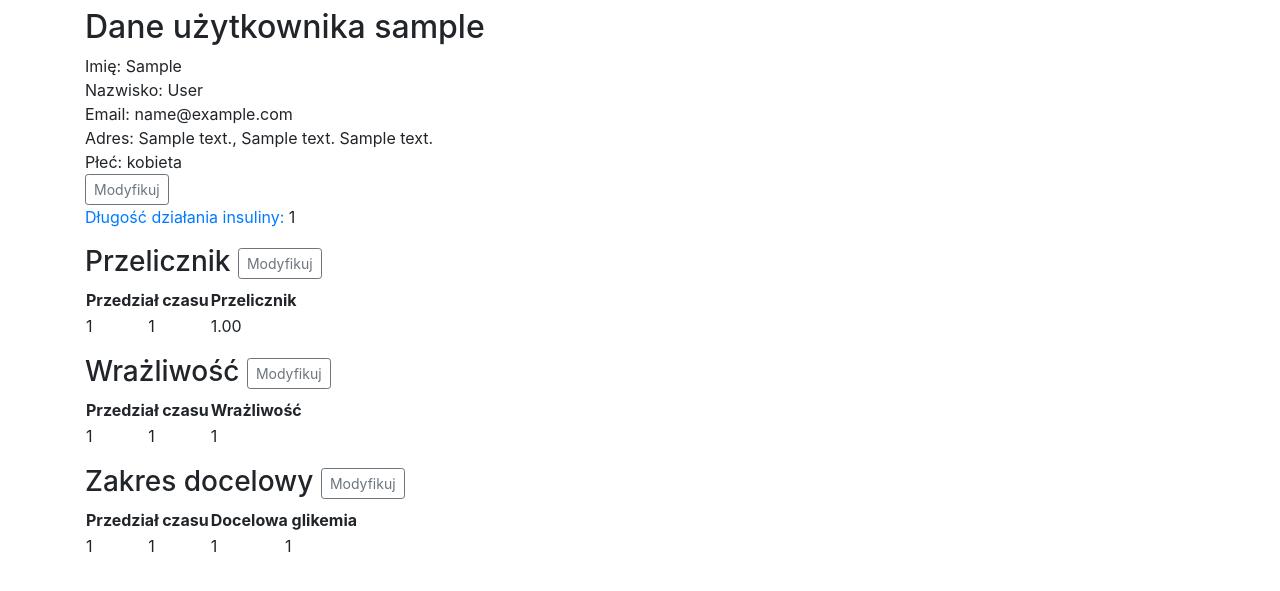
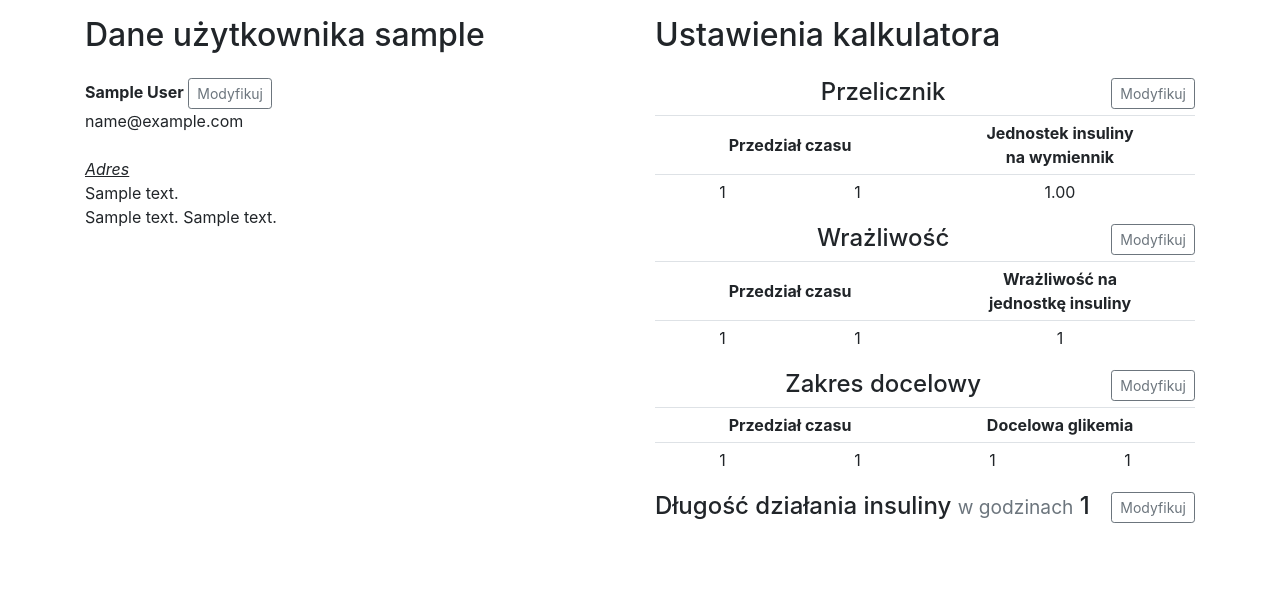
Before and after one commit to agatagmaj/Final_project, a Django app: page / in a window 1280 px wide. Shown: the part 56-647 px from the top of the page. Run offline with Django 3.2, Linux system fonts and the light colour scheme; a user stored in the database is signed in; tables that the repository leaves empty hold one stand-in row (values such as "Sample post"); some libraries are stand-ins or nearby versions.

Commit message:
Minor formatting changes

```diff
--- a/finalproject/smartdiabetes/templates/registration/login.html
+++ b/finalproject/smartdiabetes/templates/registration/login.html
@@ -1,6 +1,8 @@
 {% extends 'smartdiabetes/base.html' %}
 
-{% block title %}Login{% endblock %}
+{% block title %}
+   <title>Login</title>
+{% endblock %}
 
 {% block content %}
   <h2>Logowanie</h2>
--- a/finalproject/smartdiabetes/templates/smartdiabetes/base.html
+++ b/finalproject/smartdiabetes/templates/smartdiabetes/base.html
@@ -32,7 +32,7 @@
     {% endif %}
 
 </nav>
-<div class="container">
+<div class="container h-100">
     {% block content %}
     {% endblock %}
 </div>
--- a/finalproject/smartdiabetes/templates/smartdiabetes/form.html
+++ b/finalproject/smartdiabetes/templates/smartdiabetes/form.html
@@ -1,10 +1,11 @@
 {% extends 'smartdiabetes/base.html' %}
 
 {% block content %}
+    <div class="d-flex justify-content-center">
+       <form method="POST">
         {% if head %}
             <h2>{{ head }}</h2>
         {% endif %}
-    <form method="POST">
             {% if help_text %}
                 <p><strong><i>{{ help_text }}</i></strong></p>
             {% endif %}
@@ -12,4 +13,5 @@
             {{ form.as_p }}
             <button type="submit">Dalej</button>
         </form>
+    </div>
 {% endblock %}
--- a/finalproject/smartdiabetes/templates/smartdiabetes/insulin.html
+++ b/finalproject/smartdiabetes/templates/smartdiabetes/insulin.html
@@ -4,8 +4,8 @@
 {% endblock %}
 
 {% block content %}
-    <h3>Proponowana dawka na posiłek</h3>
     <p>
+        <h3>Proponowana dawka na posiłek</h3>
         {#    <h4>{{ item.name }}</h4>#}
         <div class="container-fluid">
             {% if insulin_for_correction %}
--- a/finalproject/smartdiabetes/templates/smartdiabetes/user_home.html
+++ b/finalproject/smartdiabetes/templates/smartdiabetes/user_home.html
@@ -1,41 +1,48 @@
 {% extends 'smartdiabetes/base.html' %}
 
 {% block content %}
-    <h2>{{ msg }}</h2>
-    {% if user.is_authenticated %}
+    <div class="row">
+        <div class="col mt-3 mb-3">
             <h2>Dane użytkownika {{ user }}</h2>
-        Imię: {{ user.first_name }}<br>
-        Nazwisko: {{ user.last_name }}<br>
-        Email: {{ user.email }}<br>
-        Adres: {{ user.address_city }}, {{ user.address_street }} {{ user.address_no }}<br>
-        Płeć: {{ user.get_sex_display }}<br>
-        <a class="btn btn-outline-secondary btn-sm" href="{% url 'update-profile' %}" role="button">Modyfikuj</a><br>
-        <a href="{% url 'update-action' %}">Długość działania insuliny: </a>{{ insulin_action.insulin_in_action }}
+        </div>
+        <div class="col mt-3 mb-3">
+             <h2>Ustawienia kalkulatora</h2>
+        </div>
+    </div>
+    <div class="row">
+        <div class="col">
+            <strong>{{ user.first_name }} {{ user.last_name }}</strong>
+            <a class="btn btn-outline-secondary btn-sm" href="{% url 'update-profile' %}"
+               role="button">Modyfikuj</a><br>
+            {{ user.email }}
+            <br><br>
+            <i><u>Adres</u></i><br>{{ user.address_city }}<br> {{ user.address_street }} {{ user.address_no }}<br>
+        </div>
+        <div class="col">
+            <h4 class="text-center" >Przelicznik <a class="btn btn-outline-secondary btn-sm float-sm-right" href="{% url 'update-ratio' %}">Modyfikuj</a>
+            </h4>
 
-        <p>
-        <h3>Przelicznik <a class="btn btn-outline-secondary btn-sm" href="{% url 'update-ratio' %}">Modyfikuj</a></h3>
-
-        <table>
+            <table class="table table-sm text-center">
                 <tr>
-                <th colspan="2">Przedział czasu</th>
-                <th>Przelicznik</th>
+                    <th class="text-center align-middle" scope="col" colspan="2" style="width: 50%">Przedział czasu</th>
+                    <th class="text-center align-middle" scope="col" style="width: 50%">Jednostek insuliny<br> na wymiennik</th>
                 </tr>
                 {% for item in insulin_ration %}
                     <tr>
-                    <td>{{ item.start_time }}</td>
-                    <td>{{ item.end_time }}</td>
-                    <td>{{ item.insulin_ratio }}</td>
+                        <td class="text-center">{{ item.start_time }}</td>
+                        <td class="text-center">{{ item.end_time }}</td>
+                        <td class="text-center">{{ item.insulin_ratio }}</td>
                     </tr>
                 {% endfor %}
             </table>
-        </p>
 
-        <p>
-        <h3>Wrażliwość <a class="btn btn-outline-secondary btn-sm" href="{% url 'update-sensitivity' %}">Modyfikuj</a></h3>
-        <table>
+            <h4 class="text-center">Wrażliwość <a class="btn btn-outline-secondary btn-sm float-sm-right"
+                              href="{% url 'update-sensitivity' %}">Modyfikuj</a>
+            </h4>
+            <table class="table table-sm text-center">
                 <tr>
-                <th colspan="2">Przedział czasu</th>
-                <th>Wrażliwość</th>
+                    <th class="text-center align-middle" scope="col" colspan="2" style="width: 50%">Przedział czasu</th>
+                    <th class="text-center align-middle" scope="col" style="width: 50%">Wrażliwość na<br> jednostkę insuliny</th>
                 </tr>
                 {% for item in insulin_sensitivity %}
                     <tr>
@@ -45,14 +52,14 @@
                     </tr>
                 {% endfor %}
             </table>
-        </p>
 
-        <p>
-        <h3>Zakres docelowy <a class="btn btn-outline-secondary btn-sm" href="{% url 'update-targets' %}">Modyfikuj</a></h3>
-        <table>
+            <h4 class="text-center">Zakres docelowy <a class="btn btn-outline-secondary btn-sm float-sm-right"
+                                   href="{% url 'update-targets' %}">Modyfikuj</a>
+            </h4>
+            <table class="table table-sm text-center">
                 <tr>
-                <th colspan="2">Przedział czasu</th>
-                <th colspan="2">Docelowa glikemia</th>
+                    <th class="text-center align-middle" scope="col" colspan="2" style="width: 50%">Przedział czasu</th>
+                    <th class="text-center align-middle" scope="col" colspan="2" style="width: 50%">Docelowa glikemia</th>
 
                 </tr>
                 {% for item in targeted_levels %}
@@ -65,6 +72,11 @@
                     </tr>
                 {% endfor %}
             </table>
-        </p>
-    {% endif %}
+             <h4>Długość działania insuliny <small class="text-muted">w godzinach</small>  {{ insulin_action.insulin_in_action }}
+                 <a class="btn btn-outline-secondary btn-sm float-sm-right"
+                                   href="{% url 'update-action' %}">Modyfikuj</a>
+            </h4>
+        </div>
+    </div>
+    {#    {% endif %}#}
 {% endblock %}
```
Also changed, not shown: finalproject/smartdiabetes/templates/smartdiabetes/menu_form.html (+10 -7 lines). Lines whose indentation alone changed are shown as unchanged.
